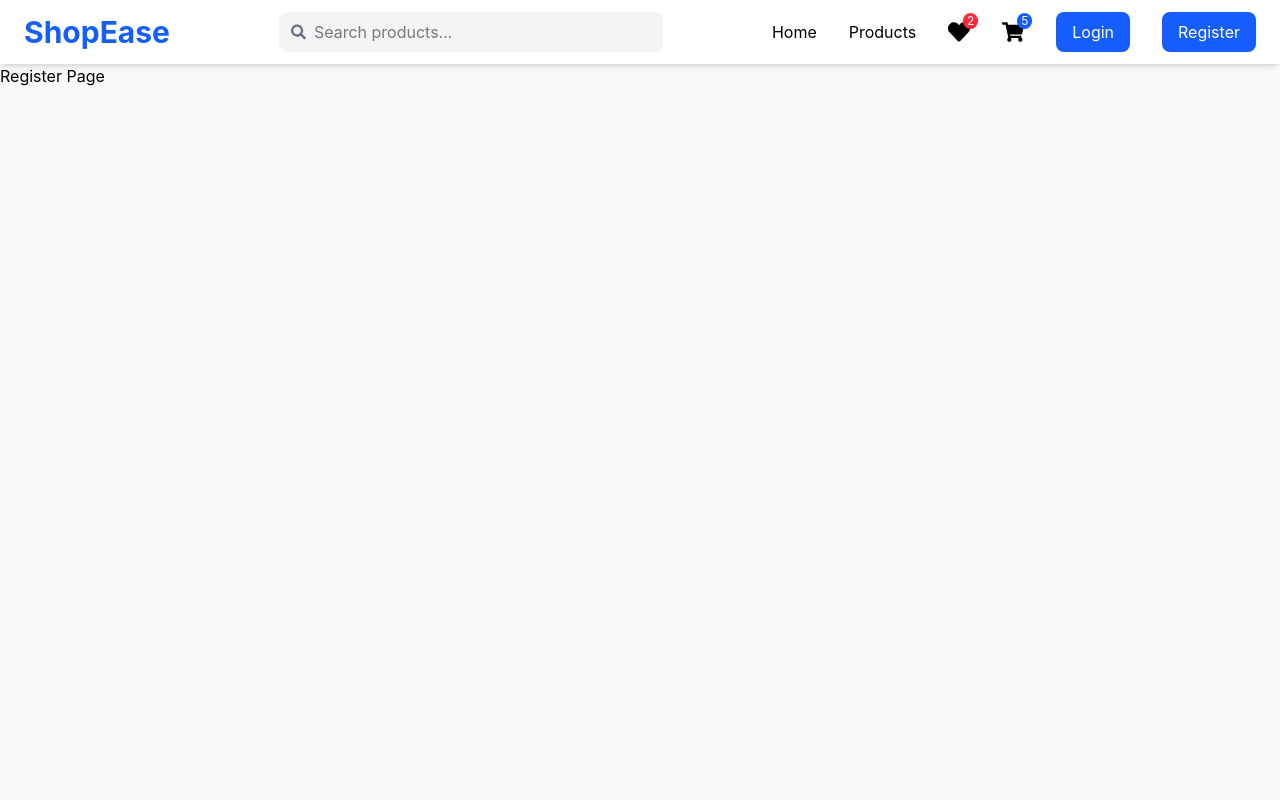
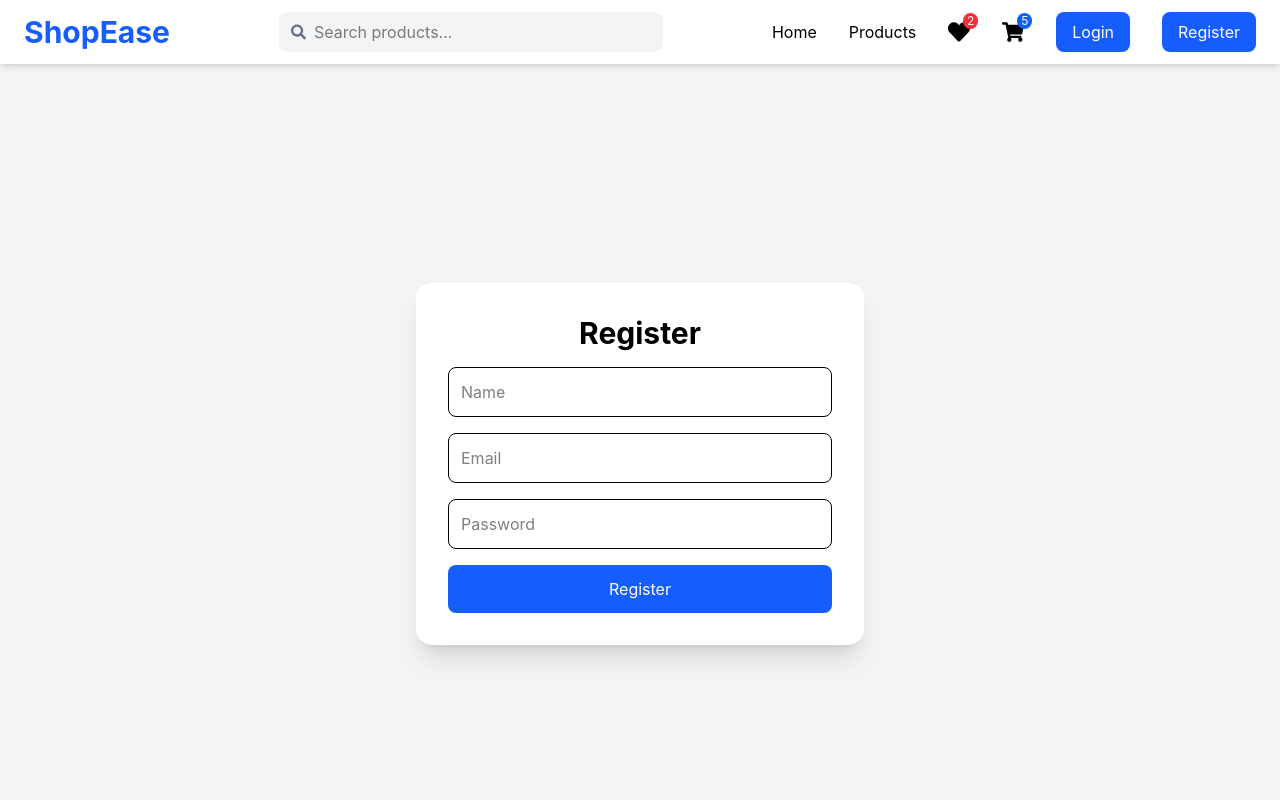
Before and after one commit to amithangadi/ecommerce-REST-API-frontend, a React (Vite) app: page /register in a window 1280 px wide. Shown: the top 800 px of the page. Built offline with nearby package versions, Linux system fonts and the light colour scheme.

Commit message:
updated register section

```diff
--- a/src/pages/Register/Register.jsx
+++ b/src/pages/Register/Register.jsx
@@ -1,6 +1,10 @@
+import RegisterForm from "../../components/auth/RegisterForm";
+
 function Register() {
     return (
-        <h1>Register Page</h1>
+        <div className="flex justify-center items-center min-h-screen bg-gray-100">
+            <RegisterForm />
+        </div>
     );
 }
 
```
